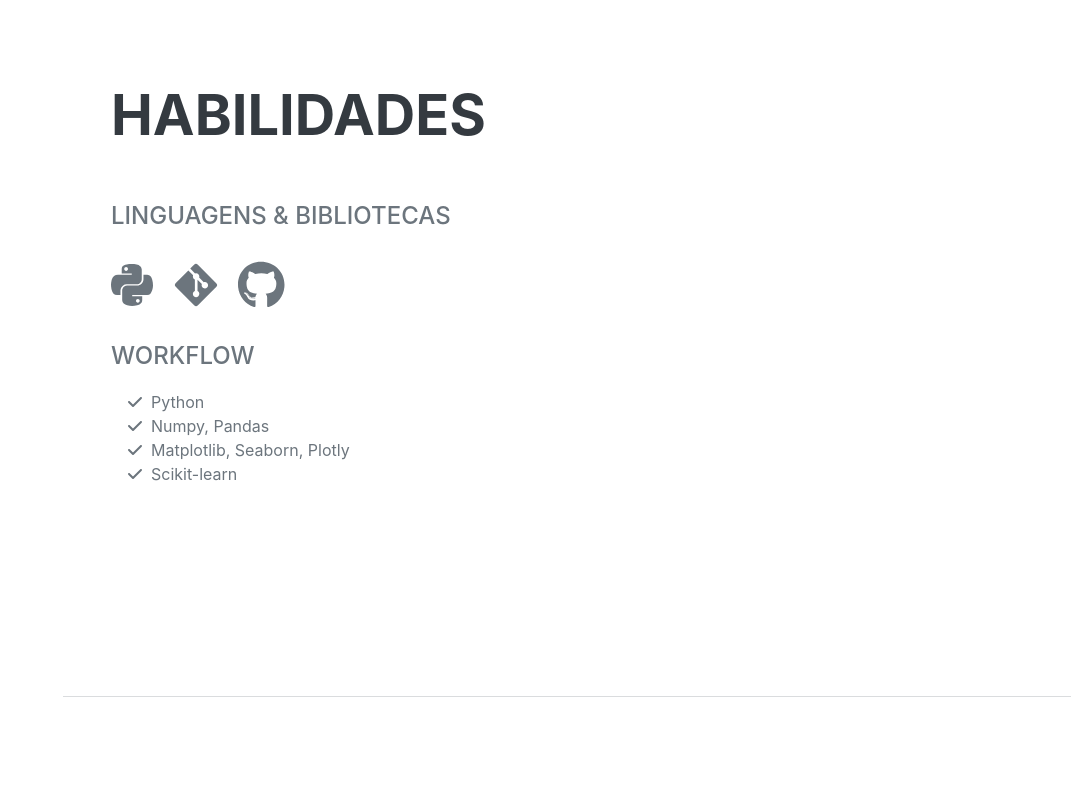
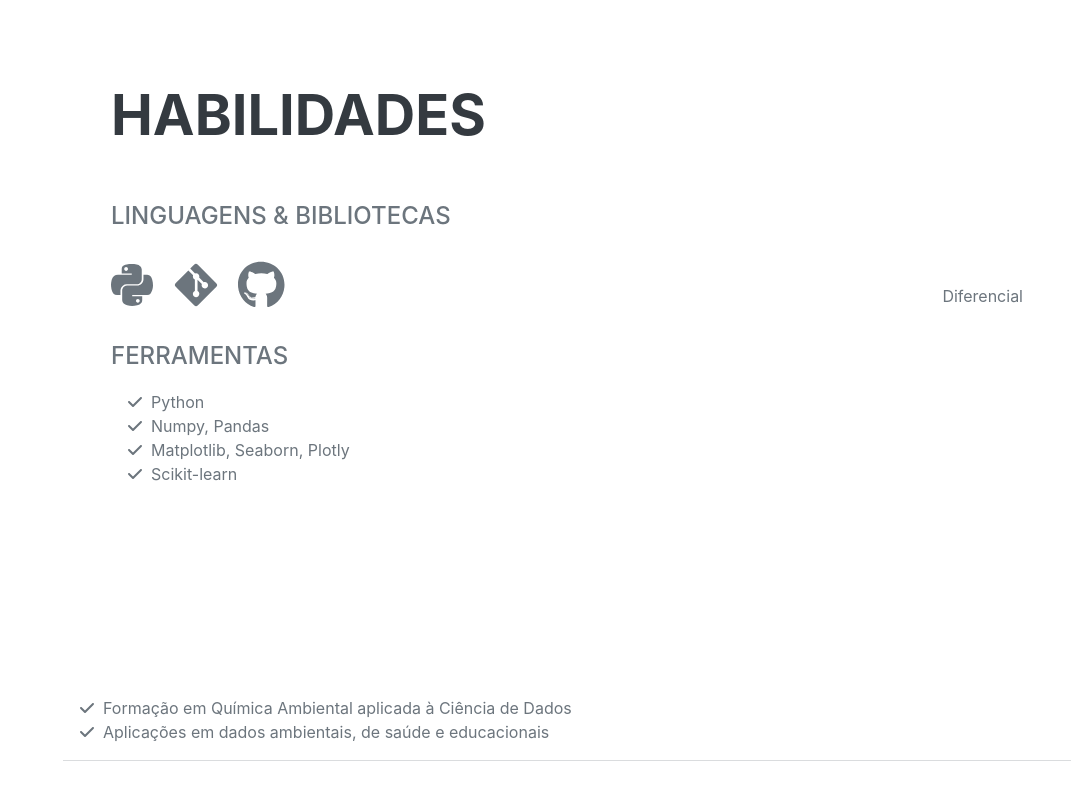
Before and after one commit to claudiarpaim/portfolio, a website: page index.html in a window 1280 px wide. Shown: the part 2507-3307 px from the top of the page, without its empty margins (209-1280 px from the left). Drawn offline with nearby package versions, Linux system fonts and the light colour scheme; a web font is replaced by a local one.

Commit message:
Update index.html

```diff
--- a/index.html
+++ b/index.html
@@ -137,7 +137,7 @@
                         <li class="list-inline-item"><i class="fab fa-github"></i></li>
 
                     </ul>
-                    <div class="subheading mb-3">Workflow</div>
+                    <div class="subheading mb-3">Ferramentas</div>
                     <ul class="fa-ul mb-4">
                         <li>
                             <span class="fa-li"><i class="fas fa-check"></i></span>
@@ -156,6 +156,19 @@
                             Scikit-learn
                         </li>
                     </ul>
+
+                    </div class="subheading mb-3">Diferencial</div>
+                    <ul class="fa-ul">
+                        <li>
+                            <span class="fa-li"><i class="fas fa-check"></i></span>
+                            Formação em Química Ambiental aplicada à Ciência de Dados
+                        </li>
+                        <li>
+                            <span class="fa-li"><i class="fas fa-check"></i></span>
+                            Aplicações em dados ambientais, de saúde e educacionais
+                        </li>
+                    </ul>
+
                 </div>
             </section>
             <hr class="m-0" />
```
